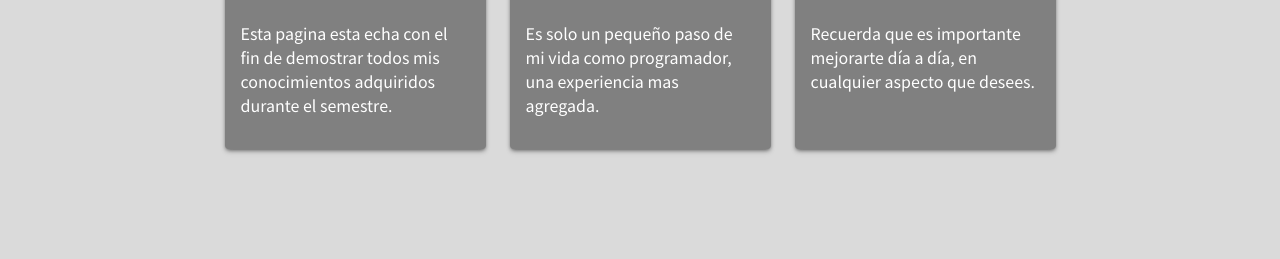
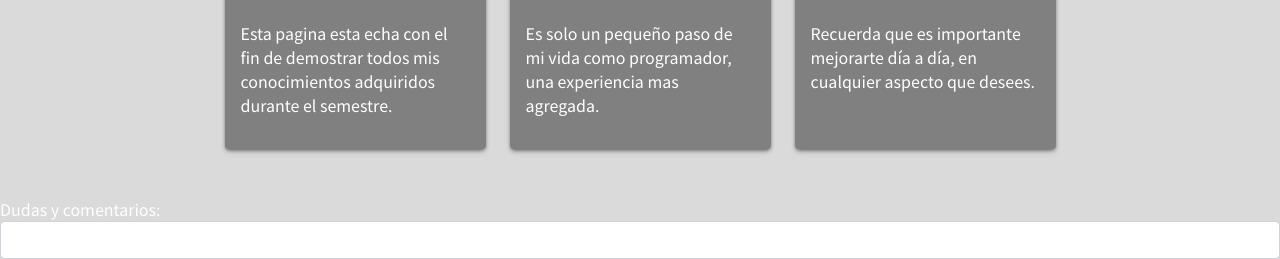
Before and after one commit to DavidMarceloAC/Proyectos-de-khan-academy, a plain HTML site: page Inicio.html in a window 1280 px wide. Shown: the part 690-949 px from the top of the page. Before the commit the page ends 887 px from the top, so only its background shows below. Drawn offline with nearby package versions, Linux system fonts and the light colour scheme.

Commit message:
Update Inicio.html

```diff
--- a/Inicio.html
+++ b/Inicio.html
@@ -6,9 +6,7 @@
     <meta name="viewport" content="width=device-width, initial-scale=1">
     <link href="https://cdn.jsdelivr.net/npm/bootstrap@5.0.0-beta1/dist/css/bootstrap.min.css" rel="stylesheet" integrity="sha384-giJF6kkoqNQ00vy+HMDP7azOuL0xtbfIcaT9wjKHr8RbDVddVHyTfAAsrekwKmP1" crossorigin="anonymous">
     <link rel="stylesheet" href="Style.css">
-    <link rel = "preconnect" href = "https://fonts.gstatic.com">
-    <link rel = "preconnect" href = "https://fonts.gstatic.com">
-    <link href = <link rel="preconnect" href="https://fonts.gstatic.com">
+    <!--Libreria para la fuente-->
     <link href="https://fonts.googleapis.com/css2?family=Noto+Sans+HK:wght@500&display=swap" rel="stylesheet">
     <title>Proyectos de khan academy</title>
   </head>
@@ -66,5 +64,14 @@
         </div>
       </div>
     </section>
+    <section id="Formulario">
+      <div class="container mt-5 mb-5"></div>
+      <form action="">
+        <div class="form-group">
+          <label for="texto">Dudas y comentarios:</label>
+          <input type="text" id="texto" class="form-control"/>
+        </div>
+      </form>
+    </section>
   </body>
 </html>
```
